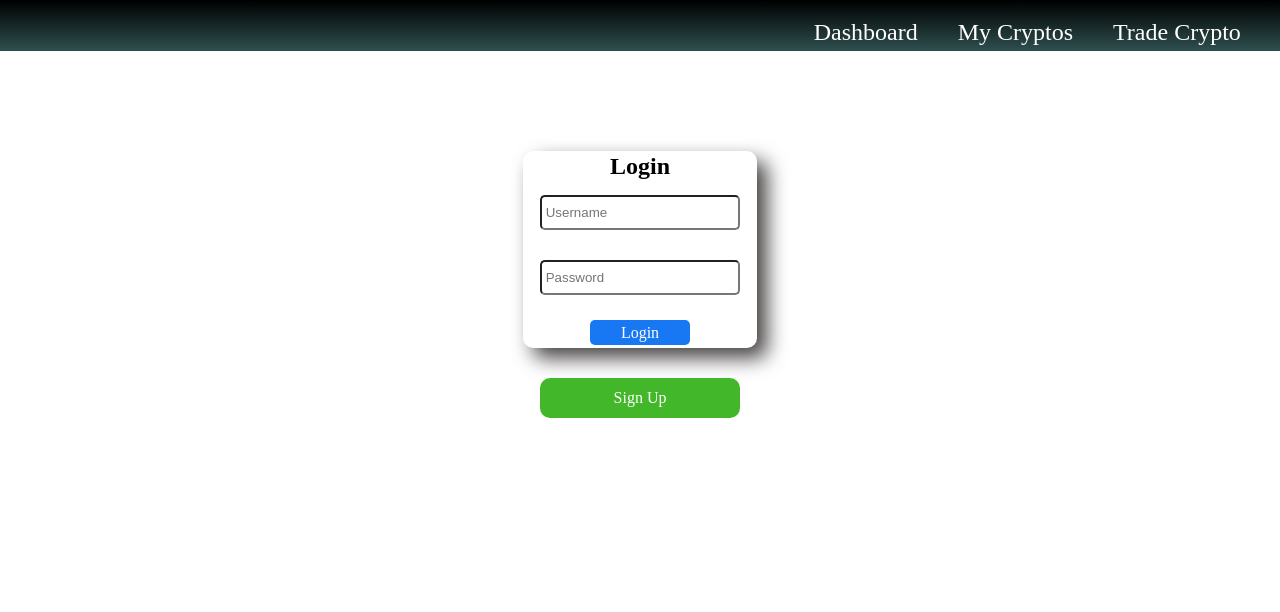
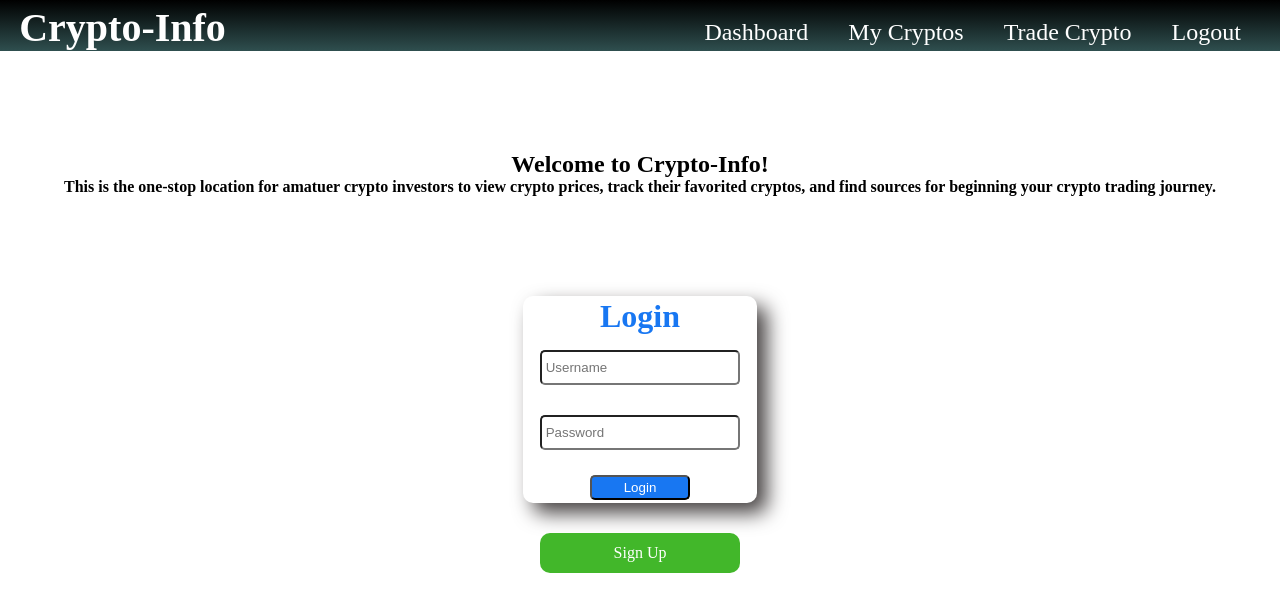
Before and after one commit to Cblock7/Crypto-Info, a React (Create React App) app in the folder client/: page / in a window 1280 px wide. Shown: the top 612 px of the page. Built offline with nearby package versions, Linux system fonts and the light colour scheme.

Commit message:
adding logout

```diff
--- a/client/package.json
+++ b/client/package.json
@@ -5,7 +5,6 @@
   "proxy": "http://localhost:3001",
   "dependencies": {
     "@apollo/client": "^3.3.20",
-
     "@testing-library/jest-dom": "^5.14.1",
     "@testing-library/react": "^11.2.7",
     "@testing-library/user-event": "^12.8.3",
@@ -15,9 +14,6 @@
     "@apollo/react-hooks": "^4.0.0",
     "apollo": "^2.33.4",
     "apollo-server-express": "^2.25.2",
-
-
-
     "react": "^17.0.2",
     "react-dom": "^17.0.2",
     "react-router-dom": "^5.2.0",
--- a/client/public/index.html
+++ b/client/public/index.html
@@ -15,6 +15,7 @@
       user's mobile device or desktop. See https://developers.google.com/web/fundamentals/web-app-manifest/
     -->
     <link rel="manifest" href="%PUBLIC_URL%/manifest.json" />
+
     <!--
       Notice the use of %PUBLIC_URL% in the tags above.
       It will be replaced with the URL of the `public` folder during the build.
@@ -24,9 +25,11 @@
       work correctly both with client-side routing and a non-root public URL.
       Learn how to configure a non-root public URL by running `npm run build`.
     -->
-    <title>React App</title>
+    <title>Crypto-Info</title>
   </head>
   <body>
+
+
     <noscript>You need to enable JavaScript to run this app.</noscript>
     <div id="root"></div>
     <!--
--- a/client/src/App.js
+++ b/client/src/App.js
@@ -1,5 +1,5 @@
 import { BrowserRouter, Route, Switch } from "react-router-dom";
-import { ApolloClient, ApolloProvider, InMemoryCache } from '@apollo/client';
+import { ApolloClient, ApolloProvider, InMemoryCache } from "@apollo/client";
 import "./styles/App.css";
 import Login from "./pages/Login.js";
 import Navbar from "./components/Navbar";
@@ -7,11 +7,12 @@ import Dashboard from "./pages/Home";
 import Resources from "./pages/Resources";
 import MyCryptos from "./pages/Coin";
 import Signup from "./pages/Signup";
+import Welcome from "./components/Welcome";
 
 const client = new ApolloClient({
-  uri: '/graphql',
+  uri: "/graphql",
   cache: new InMemoryCache(),
-})
+});
 
 function App() {
   return (
@@ -21,6 +22,7 @@ function App() {
           <Switch>
             <Route exact path="/">
               <Navbar />
+              <Welcome />
               <Login />
             </Route>
             <Route exact path="/Dashboard">
--- a/client/src/components/Navbar.js
+++ b/client/src/components/Navbar.js
@@ -22,7 +22,13 @@ function Navbar() {
               Trade Crypto
             </Link>
           </li>
+          <li>
+            <Link to="/" exact className="navItem">
+              Logout
+            </Link>
+          </li>
         </ul>
+        <h1 id="siteHeader">Crypto-Info</h1>
       </nav>
     </>
   );
--- /dev/null
+++ b/client/src/components/Welcome.js
@@ -0,0 +1,17 @@
+import React from "react";
+import "../styles/Welcome.css";
+
+function Welcome() {
+  return (
+    <aside>
+      <h2>Welcome to Crypto-Info!</h2>
+      <p>
+        This is the one-stop location for amatuer crypto investors to view
+        crypto prices, track their favorited cryptos, and find sources for
+        beginning your crypto trading journey.
+      </p>
+    </aside>
+  );
+}
+
+export default Welcome;
--- a/client/src/pages/Login.js
+++ b/client/src/pages/Login.js
@@ -1,22 +1,75 @@
-import React from "react";
+import React, { useState } from "react";
 import "../styles/Login.css";
 import { Link } from "react-router-dom";
+import { useMutation } from "@apollo/client";
+import { LOGIN } from "../utils/mutations";
+import Auth from "../utils/auth";
 
-function Login() {
+function Login(props) {
+  const [formState, setFormState] = useState({ userName: "", password: "" });
+  const [login, { error }] = useMutation(LOGIN);
+
+  const handleFormSubmit = async (event) => {
+    event.preventDefault();
+    try {
+      const mutationResponse = await login({
+        variables: {
+          userName: formState.userName,
+          password: formState.password,
+        },
+      });
+      const token = mutationResponse.data.login.token;
+      Auth.login(token);
+    } catch (e) {
+      console.log(e);
+    }
+  };
+
+  const handleChange = (event) => {
+    const { name, value } = event.target;
+    setFormState({
+      ...formState,
+      [name]: value,
+    });
+  };
+
   return (
     <>
       <section>
-        <form>
+        <form onSubmit={handleFormSubmit}>
           <div id="formContainer">
-            <h1>Login</h1>
+            <h1 id="loginHeader">Login</h1>
 
-            <input type="text" placeholder=" Username" />
+            <input
+              name="userName"
+              type="userName"
+              id="userName"
+              onChange={handleChange}
+              placeholder=" Username"
+            />
 
-            <input type="text" placeholder=" Password" />
+            <input
+              placeholder=" Password"
+              name="password"
+              type="password"
+              id="pwd"
+              onChange={handleChange}
+            />
 
-            <Link to="/Dashboard" exact className="navItem" id="login-btn">
+            {error ? (
+              <div>
+                <p className="error-text">
+                  The provided credentials are incorrect
+                </p>
+              </div>
+            ) : null}
+
+            {/* <Link to="/Dashboard" exact className="navItem" id="login-btn">
               Login
-            </Link>
+            </Link> */}
+            <button type="submit" className="navItem" id="login-btn">
+              Login
+            </button>
           </div>
         </form>
 
--- a/client/src/pages/Signup.js
+++ b/client/src/pages/Signup.js
@@ -1,16 +1,19 @@
-import React, { useState } from 'react';
-import { Link } from 'react-router-dom';
-import { useMutation } from '@apollo/client';
-import Auth from '../utils/auth';
-import { ADD_USER } from '../utils/mutations';
-
+import React, { useState } from "react";
+import { Link } from "react-router-dom";
+import { useMutation } from "@apollo/client";
+import Auth from "../utils/auth";
+import { ADD_USER } from "../utils/mutations";
 
 function Signup(props) {
-    const [formState, setFormState] = useState({ email: '', password: '', username: ''});
-    const [addUser, {error, data}] = useMutation(ADD_USER);
+  const [formState, setFormState] = useState({
+    email: "",
+    password: "",
+    username: "",
+  });
+  const [addUser, { error, data }] = useMutation(ADD_USER);
   const handleFormSubmit = async (e) => {
     e.preventDefault();
-        const mutationResponse = await addUser ({
+    const mutationResponse = await addUser({
       variables: {
         email: formState.email,
         password: formState.password,
@@ -30,8 +33,7 @@ function Signup(props) {
 
   return (
     <div className="container my-1">
-      <Link to="/login">Go to Login</Link>
-
+      <Link to="/">Go to Login</Link>
 
       <h2>Signup</h2>
       <form onSubmit={handleFormSubmit}>
@@ -67,7 +69,6 @@ function Signup(props) {
         </div>
         <div className="flex-row flex-end">
           <button type="submit">Submit</button>
-
         </div>
       </form>
     </div>
--- a/client/src/styles/Login.css
+++ b/client/src/styles/Login.css
@@ -19,6 +19,11 @@ form {
   padding: 1%;
   box-shadow: 10px 10px 20px rgb(70, 66, 66);
   background-color: white;
+}
+
+#loginHeader {
+  font-size: 32px;
+  color: #1877f2;
 }
 
 #login-btn {
--- a/client/src/styles/Navbar.css
+++ b/client/src/styles/Navbar.css
@@ -2,6 +2,15 @@
   box-sizing: border-box;
   padding: 0;
   margin: 0;
+}
+
+#siteHeader {
+  position: relative;
+  bottom: 45px;
+  font-size: 40px;
+  color: white;
+  margin-top: 30px;
+  width: 300px;
 }
 
 #navbar {
--- /dev/null
+++ b/client/src/styles/Welcome.css
@@ -0,0 +1,8 @@
+aside {
+  display: flex;
+  flex-direction: column;
+  align-items: center;
+  justify-content: center;
+  margin-top: 100px;
+  font-weight: bolder;
+}
```
Also changed, not shown: 2 other files (tests, documents, lock files or other folders). Lines whose indentation alone changed are shown as unchanged.
